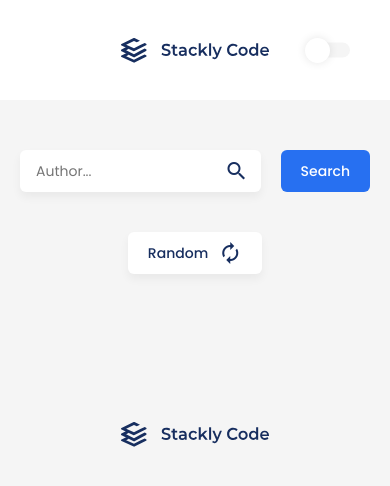
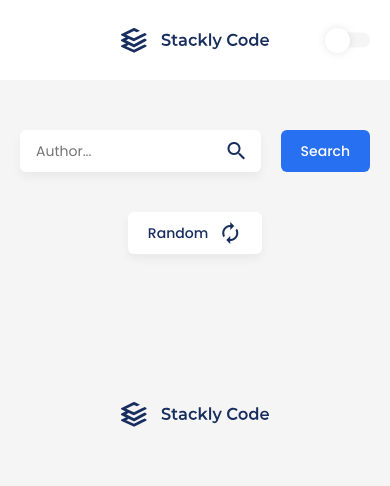
Before and after one commit to aomineDev/random-quote-generator, a plain HTML site: page index.html in a window 390 px wide. Drawn offline with Linux system fonts and the light colour scheme.

Commit message:
random quote v1.0

```diff
--- a/css/layouts/header.css
+++ b/css/layouts/header.css
@@ -9,3 +9,9 @@
   height: 100px;
   transition: background-color .3s;
 }
+
+@media only screen and (max-width: 425px) {
+  .header {
+    height: 80px;
+  }
+}
--- a/css/layouts/switch-theme.css
+++ b/css/layouts/switch-theme.css
@@ -6,3 +6,9 @@
   right: 40px;
   transform: translateY(-50%);
 }
+
+@media only screen and (max-width: 425px) {
+  .switch-theme {
+    right: 20px;
+  }
+}
```
